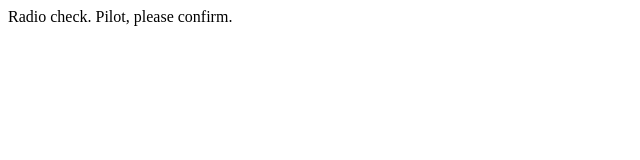
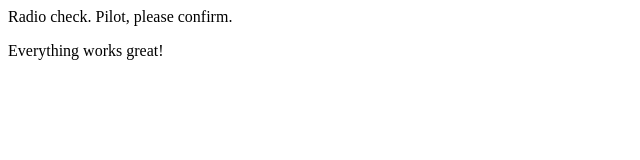
Before and after one commit to Ultraviolet-N7/communication-log, a plain HTML site: page index.html in a window 1280 px wide. Shown: the whole page, without its empty margins (0-640 px from the left). Drawn offline with Linux system fonts and the light colour scheme.

Commit message:
pilot reply

```diff
--- a/index.html
+++ b/index.html
@@ -1,5 +1,7 @@
 <html>
 <body>
    <p>Radio check. Pilot, please confirm.</p>
+
+   <p>Everything works great!</p>
 </body>
 </html>
```
